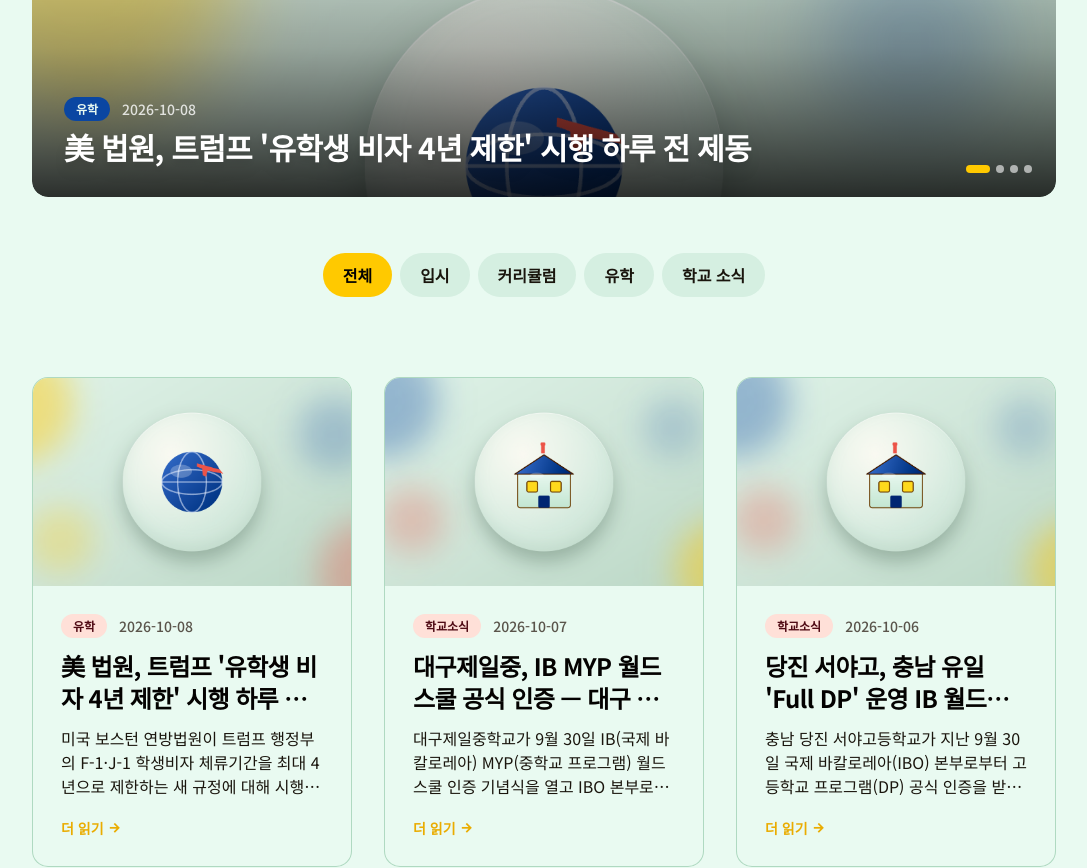
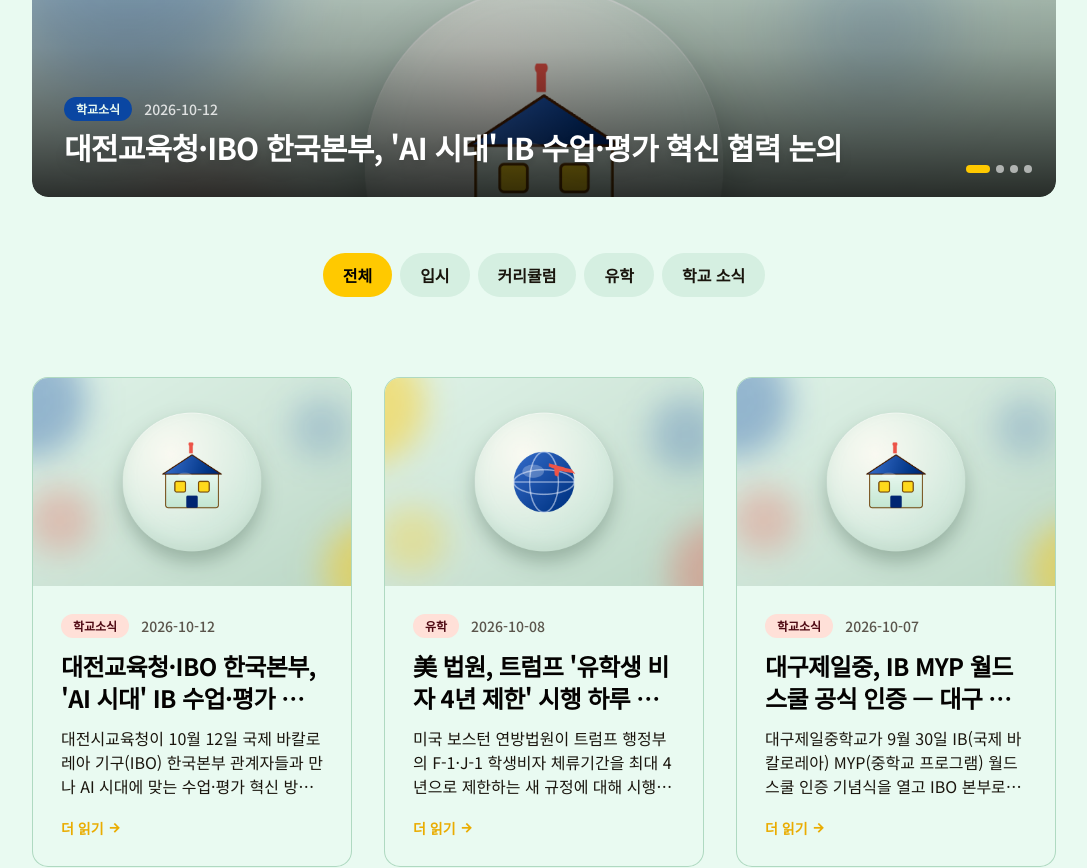
Before and after one commit to hasa080525-ctrl/global, a React (Vite) app: page /news in a window 1280 px wide. Shown: the part 660-1528 px from the top of the page, without its empty margins (96-1183 px from the left). Built offline with nearby package versions, Linux system fonts and the light colour scheme.

Commit message:
뉴스: 대전교육청·IBO 한국본부 AI 시대 IB 수업평가 혁신 협력 논의 추가
Co-Authored-By: Claude Sonnet 5 <noreply@anthropic.com>

```diff
--- a/src/mocks/news.ts
+++ b/src/mocks/news.ts
@@ -19,6 +19,33 @@ export interface NewsItem {
 
 export const NEWS_ITEMS: NewsItem[] = [
   {
+    id: "62",
+    keywords: "대전 IB 교육지구, IBO 한국본부 협력, AI 시대 IB 교육, IB PYP MYP DP 연계, 대전교육청 IB 확대",
+    title: "대전교육청·IBO 한국본부, 'AI 시대' IB 수업·평가 혁신 협력 논의",
+    category: "학교소식",
+    date: "2026-10-12",
+    summary:
+      "대전시교육청이 10월 12일 국제 바칼로레아 기구(IBO) 한국본부 관계자들과 만나 AI 시대에 맞는 수업·평가 혁신 방안을 논의했습니다. 양측은 학생이 AI를 단순히 활용하는 데 그치지 않고 스스로 질문하고 판단하는 역량을 기르는 것이 중요하다는 데 공감했으며, 초·중·고 전 과정의 IB 교육과정 운영과 성과 분석을 위한 연구 협력 방안도 함께 논의했습니다. 이는 2027년 동부권부터 시작해 2030년까지 운영학교를 60개교로 늘리는 대전교육청의 'IB 교육지구' 정책을 내실화하기 위한 후속 조치입니다.",
+    metaDescription:
+      "대전교육청과 IBO 한국본부가 AI 시대에 맞는 IB 수업·평가 혁신 협력을 논의했습니다. IB 교육지구 내실화의 후속 조치입니다.",
+    sections: [
+      {
+        heading: "IBO 한국본부와 간담회, AI 시대 수업·평가 혁신 논의",
+        body: "대전시교육청은 10월 12일 국제 바칼로레아 기구(IBO) 한국본부 관계자들과 만나 AI 시대에 맞는 수업·평가 혁신 방안을 논의했습니다. 이날 실무협의에서는 초·중·고 전 과정의 IB 교육과정 운영, IB 디플로마 프로그램(IBDP) 운영 현황, 교육성과 분석을 위한 연구 협력 등이 다뤄졌습니다. 양측은 AI를 단순히 활용하는 역량을 넘어, 학생이 스스로 질문을 던지고 정보를 판단하는 사고력을 기르는 것이 더욱 중요해졌다는 데 뜻을 모았습니다. 오석진 대전교육감은 \"IB 교육은 학생이 스스로 질문하고 깊이 사고하며 자신의 배움을 이끌어가도록 돕는 수업·평가의 변화\"라고 밝혔습니다.",
+      },
+      {
+        heading: "2027년 동부권 시작, 2030년 60개교 확대 — IB 교육지구와 연계",
+        body: "이번 협력 논의는 대전교육청이 추진 중인 'IB 교육지구' 정책의 내실화 차원에서 이뤄졌습니다. 대전교육청은 2027년 동구·중구·대덕구 등 동부권에서 IB 교육지구를 먼저 시작하고, 2028년 서구·유성구로 확대한 뒤 2030년까지 운영학교를 60개교로 늘릴 계획입니다. 앞으로 PYP(초등)·MYP(중학)·DP(고교) 과정 간 연계 사례 공유, 전문가 컨설팅, 교원 연수 등을 통해 학교급을 넘나드는 탐구학습의 연속성을 강화할 방침입니다.",
+      },
+      {
+        heading: "국제학교·IB 트랙 학부모가 참고할 점",
+        body: "이번 간담회는 국내 공교육 IB 확산이 개별 학교 단위를 넘어 지역 교육청과 IBO 본부 간 공식 협력 체계로 발전하고 있음을 보여줍니다. 특히 AI 시대에 '단순 활용'이 아닌 '스스로 질문하고 판단하는 능력'을 핵심 역량으로 강조한 점은, 국제학교·IB 트랙을 준비하는 학부모가 자녀의 학습 방향을 설계할 때 참고할 만한 시사점입니다. 대전 지역으로 이주나 전학을 고려 중인 가정이라면 IB 교육지구 확대 일정(2027년 동부권 시작, 2030년 60개교)과 함께 학교별 PYP·MYP·DP 운영 여부를 확인해두는 것이 안전합니다.",
+      },
+    ],
+    image:
+      "/news-images/school-news.png",
+  },
+  {
     id: "61",
     keywords: "F-1 비자 4년 제한 중단, 유학생 비자 소송, 미국 연방법원 비자 판결, D/S 체류 제도, 트럼프 이민정책",
     title: "美 법원, 트럼프 '유학생 비자 4년 제한' 시행 하루 전 제동",
```
Also changed, not shown: 1 other file (tests, documents, lock files or other folders).
